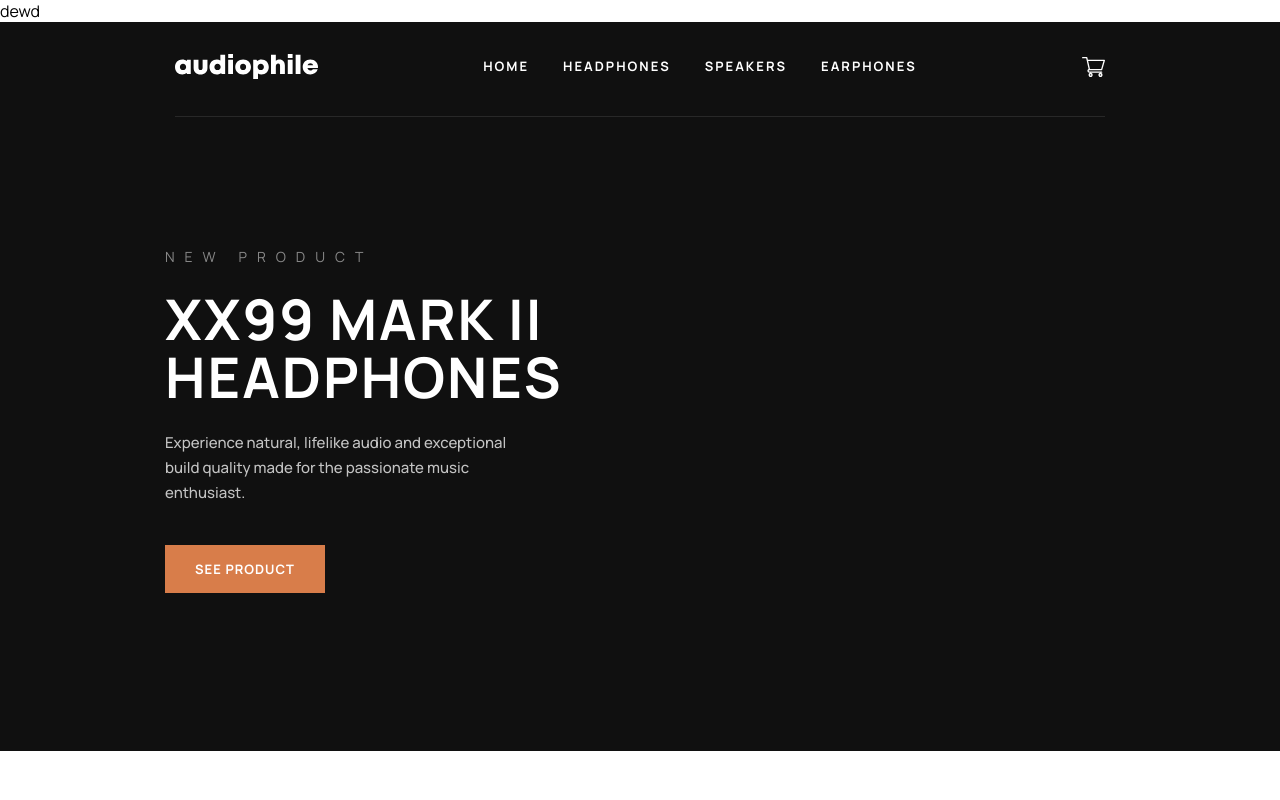
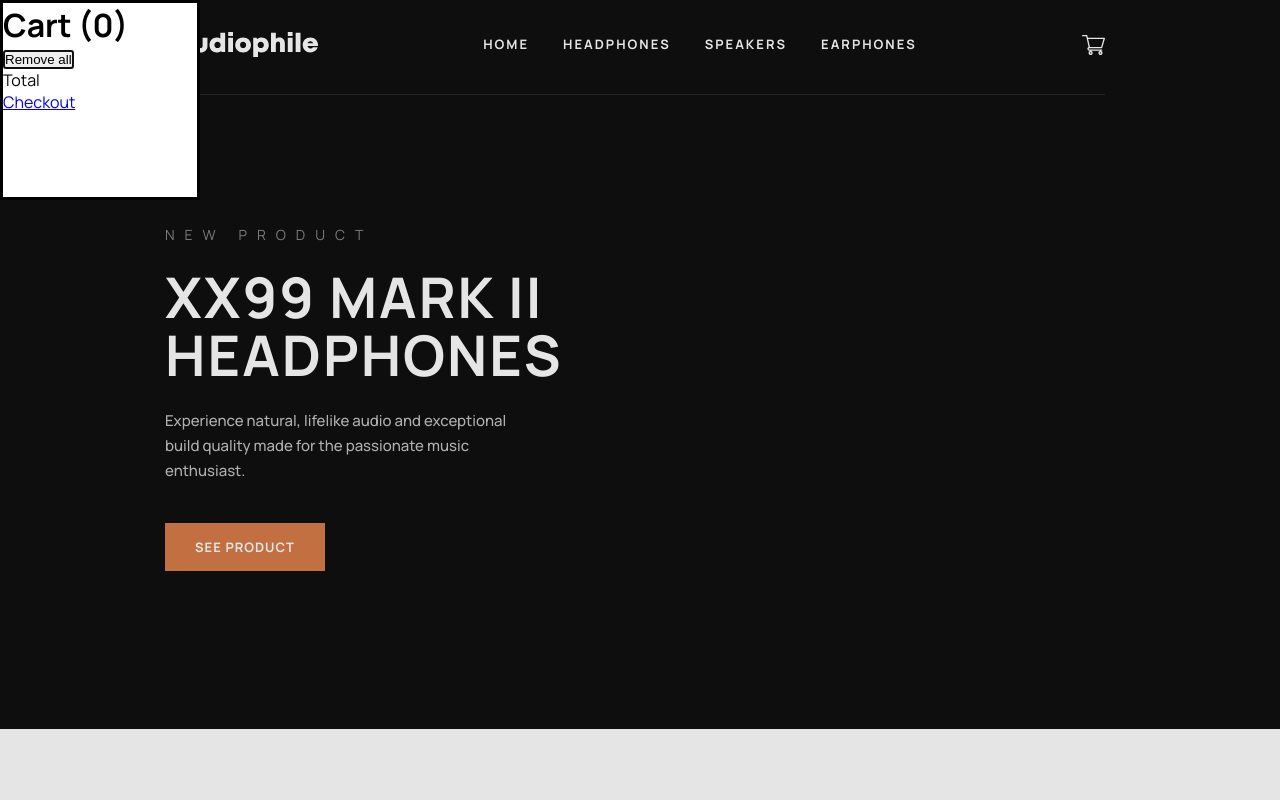
Before and after one commit to HeadYZ/Audiophile, a React (Vite) app: page /cart in a window 1280 px wide. Shown: the top 800 px of the page. Built offline with nearby package versions, Linux system fonts and the light colour scheme.

Commit message:
updated add product fn in reducer, write html for Cart

```diff
--- a/src/App.jsx
+++ b/src/App.jsx
@@ -2,12 +2,12 @@ import { createBrowserRouter, RouterProvider } from 'react-router-dom'
 import { QueryClient, QueryClientProvider } from '@tanstack/react-query'
 import './App.css'
 import RootLayout from './pages/RootLayout'
-import Cart from './pages/Cart'
 import HomePage from './pages/HomePage'
 import { lazy, Suspense } from 'react'
 import Product from './pages/Product.jsx'
 import ProductsLayout from './pages/ProductsLayot.jsx'
 import { CartContextProvider } from './store/cart-context.jsx'
+import Cart from './components/Cart/Cart.jsx'
 const Earphones = lazy(() => import('./pages/Earphones.jsx'))
 const Headphones = lazy(() => import('./pages/Headphones.jsx'))
 const Speakers = lazy(() => import('./pages/Speakers.jsx'))
--- a/src/components/Cart/Cart.jsx
+++ b/src/components/Cart/Cart.jsx
@@ -1,41 +1,101 @@
-import { useContext, useRef } from 'react'
-import { Link } from 'react-router-dom'
+import { useCallback, useContext, useEffect, useRef } from 'react'
+import { Link, useNavigate } from 'react-router-dom'
 import CartContext from '../../store/cart-context'
+import classes from './Cart.module.scss'
 
 export default function Cart() {
-	const cartCtx = useContext(CartContext)
-	const cartRef = useRef()
+	const { products } = useContext(CartContext)
+	const cartRef = useRef(null)
+	const navigate = useNavigate()
+
+	useEffect(() => {
+		if (cartRef.current) {
+			cartRef.current.showModal()
+		}
+	}, [])
+
+	const handleClose = useCallback(() => {
+		navigate('..')
+	}, [navigate])
+
+	useEffect(() => {
+		const dialog = cartRef.current
+
+		const handleDialogClose = () => {
+			if (dialog && !dialog.open) {
+				handleClose()
+			}
+		}
+
+		document.addEventListener('close', handleDialogClose)
+
+		return () => {
+			document.removeEventListener('close', handleDialogClose)
+		}
+	}, [handleClose])
+
 	return (
-		<dialog>
+		<dialog
+			ref={cartRef}
+			className={classes.cart}
+			onClose={handleClose}
+			aria-labelledby='cart-title'
+			aria-describedby='cart-description'
+		>
 			<div>
-				<span>Cart (3)</span>
-				<span>Remove all</span>
+				<h1 id='cart-title'>Cart ({products.length})</h1>
+				<button
+					onClick={() => {
+						/* Remove all items logic */
+					}}
+					aria-label='Remove all items from the cart'
+				>
+					Remove all
+				</button>
 			</div>
-			<ul>
-				<li>
+			<ul aria-describedby='cart-description'>
+				{products.map((product, index) => (
+					<li key={index}>
 						<div>
 							{/* <picture>
                 <source media='(min-width: 768px) and (max-width: 1440px )' />
                 <source media='(min-width: 1440px)' />
-							<img />
+                <img src={product.imageUrl} alt={product.name} />
               </picture> */}
 						</div>
 						<div>
-						<span></span>
-						<span></span>
+							<span>{product.name}</span>
+							<span>{product.price}</span>
 						</div>
 						<div>
-						<button onClick={() => cartRef.current.stepDown()}>-</button>
-						<input type='number' ref={cartRef} defaultValue='1' min='1' step='1' />
-						<button onClick={() => cartRef.current.stepUp()}>+</button>
+							<button
+								onClick={() => {
+									/* Decrease quantity logic */
+								}}
+								aria-label='Decrease quantity'
+							>
+								-
+							</button>
+							<input type='number' defaultValue='1' min='1' step='1' aria-label={`Quantity for ${product.name}`} />
+							<button
+								onClick={() => {
+									/* Increase quantity logic */
+								}}
+								aria-label='Increase quantity'
+							>
+								+
+							</button>
 						</div>
 					</li>
+				))}
 			</ul>
 			<div>
 				<span>Total</span>
-				<span></span>
+				<span>{/* Total price logic */}</span>
 			</div>
-			<Link>Checkout</Link>
+			<Link to='/checkout' aria-label='Proceed to checkout'>
+				Checkout
+			</Link>
 		</dialog>
 	)
 }
--- /dev/null
+++ b/src/components/Cart/Cart.module.scss
@@ -0,0 +1,8 @@
+
+ .cart{
+    position: absolute;
+    top: 0;
+    width: 20rem;
+    height: 20rem;
+    background-color: #fff;
+ }
--- a/src/components/Product/ProductInfo.jsx
+++ b/src/components/Product/ProductInfo.jsx
@@ -9,9 +9,8 @@ export default function ProductInfo({ name, price, images, isNew, category, desc
 	const formattedPrice = new Intl.NumberFormat().format(price)
 	const productQuantity = useRef()
 	const { addProduct } = useContext(CartContext)
-
 	const addProductHandler = () => {
-		addProduct({ title: productTitle, quantity: productQuantity.current.value })
+		addProduct({ title: productTitle, quantity: productQuantity.current.value, price })
 	}
 
 	const validateInteger = () => {
--- a/src/main.jsx
+++ b/src/main.jsx
@@ -4,7 +4,9 @@ import App from './App.jsx'
 import './index.scss'
 
 ReactDOM.createRoot(document.getElementById('root')).render(
-  <React.StrictMode>
-    <App />
-  </React.StrictMode>,
+	// <React.StrictMode>
+	// 	<App />
+	// </React.StrictMode>
+
+	<App />
 )
--- a/src/pages/Cart.jsx
+++ /dev/null
@@ -1,9 +0,0 @@
-export default function Cart() {
-	return (
-		<>
-			<div>
-				<p>dewd</p>
-			</div>
-		</>
-	)
-}
--- a/src/store/cart-context.jsx
+++ b/src/store/cart-context.jsx
@@ -6,20 +6,28 @@ const CartContext = createContext({
 	addProduct: () => {},
 })
 
+const initialCart = { products: [] }
+
 export const CartContextProvider = ({ children }) => {
-	const initialCart = { products: [] }
-	const cartReducer = (state, action) => {
+	const [cart, dispatchCart] = useReducer(cartReducer, initialCart)
+
+	function cartReducer(state, action) {
 		if (action.type === 'ADD_PRODUCT') {
-			console.log(action.title)
-			console.log(action.quantity)
-			return { ...state }
+			const updatedProducts = [...state.products]
+			const productId = updatedProducts.findIndex(product => product.title === action.title)
+			if (productId === -1) {
+				updatedProducts.push({ title: action.title, quantity: +action.quantity, price: action.price })
+			}
+			if (productId >= 0) {
+				updatedProducts[productId].quantity += +action.quantity
+			}
+			return { ...state, products: updatedProducts }
 		}
 		return { state }
 	}
-	const [cart, dispatchCart] = useReducer(cartReducer, initialCart)
 
-	const addProduct = ({ title, quantity }) => {
-		dispatchCart({ type: 'ADD_PRODUCT', title, quantity })
+	const addProduct = ({ title, quantity, price }) => {
+		dispatchCart({ type: 'ADD_PRODUCT', title, quantity, price })
 	}
 
 	return <CartContext.Provider value={{ products: cart.products, addProduct }}>{children}</CartContext.Provider>
```
Lines whose indentation alone changed are shown as unchanged.
